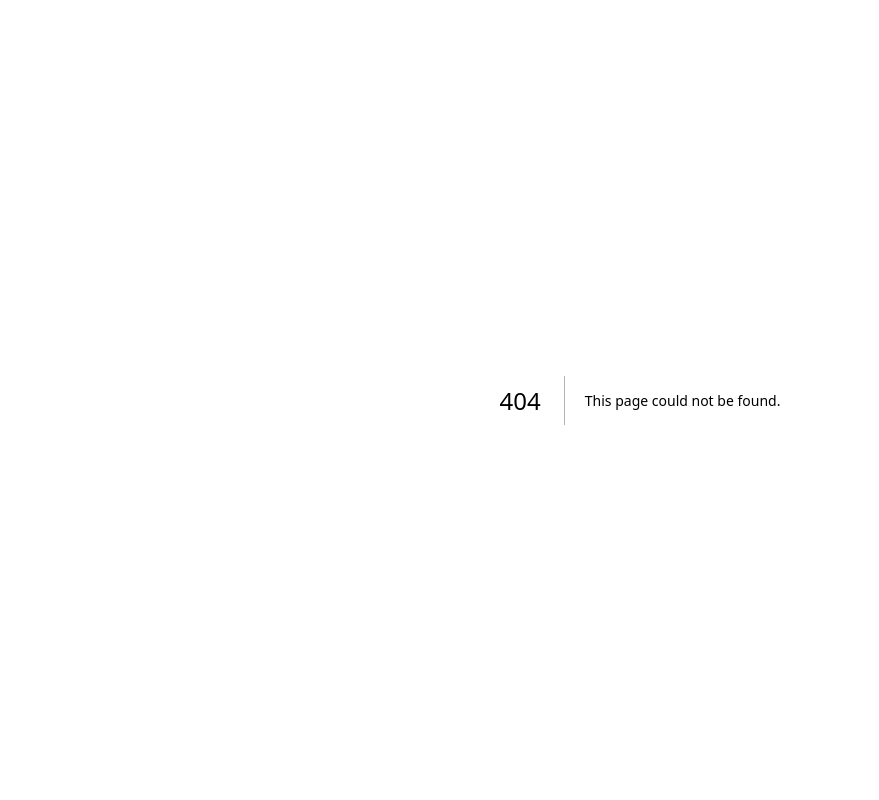
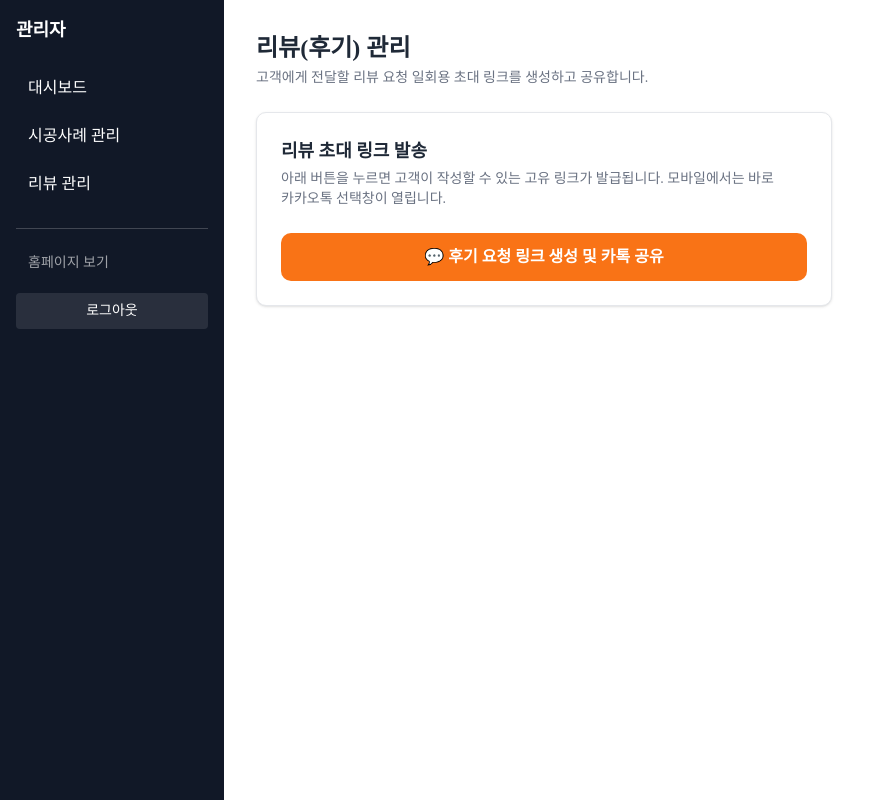
Before and after one commit to thdtmdghks/potato, a Next.js app: page /admin/reviews in a window 1280 px wide. Before the commit this address had no page. Shown: the whole page, without its empty margins (0-879 px from the left). Built offline with nearby package versions, Linux system fonts and the light colour scheme; no server answers.

Commit message:
feat(admin): add reviews generation and sharing page

```diff
--- a/src/app/admin/_components/admin-layout-client.tsx
+++ b/src/app/admin/_components/admin-layout-client.tsx
@@ -7,6 +7,7 @@ import { useMenuWithHistory } from "@/client/use-menu-with-history";
 const adminNav = [
   { href: "/admin", label: "대시보드" },
   { href: "/admin/projects", label: "시공사례 관리" },
+  { href: "/admin/reviews", label: "리뷰 관리" },
 ];
 
 export default function AdminLayoutClient({ children }: { children: React.ReactNode }) {
--- /dev/null
+++ b/src/app/admin/reviews/page.tsx
@@ -0,0 +1,96 @@
+"use client";
+
+import { useState } from "react";
+
+export default function AdminReviewsPage() {
+  const [generatedLink, setGeneratedLink] = useState("");
+  const [copied, setCopied] = useState(false);
+
+  const handleGenerateLink = async () => {
+    // 무작위 UUID 생성
+    const uuid = crypto.randomUUID();
+    const link = `${window.location.origin}/reviews/write?id=${uuid}`;
+    setGeneratedLink(link);
+    setCopied(false);
+
+    // 모바일 등 Web Share API 지원 시 바로 공유 시도
+    const shareData = {
+      title: "경산창호 시공 후기 요청",
+      text: "경산창호 시공은 만족스러우셨나요? 소중한 후기를 남겨주시면 큰 힘이 됩니다!",
+      url: link,
+    };
+
+    if (navigator.share && navigator.canShare && navigator.canShare(shareData)) {
+      try {
+        await navigator.share(shareData);
+      } catch (err) {
+        console.warn("공유 취소 또는 에러:", err);
+      }
+    } else {
+      // 데스크톱 환경에서는 클립보드에 자동 복사
+      try {
+        await navigator.clipboard.writeText(link);
+        setCopied(true);
+        setTimeout(() => setCopied(false), 2000);
+      } catch (err) {
+        console.error("클립보드 복사 실패:", err);
+      }
+    }
+  };
+
+  const handleManualCopy = async () => {
+    if (!generatedLink) return;
+    try {
+      await navigator.clipboard.writeText(generatedLink);
+      setCopied(true);
+      setTimeout(() => setCopied(false), 2000);
+    } catch (err) {
+      console.error("클립보드 복사 실패:", err);
+    }
+  };
+
+  return (
+    <div className="max-w-xl space-y-6">
+      <div>
+        <h1 className="text-navy text-2xl font-bold dark:text-white">리뷰(후기) 관리</h1>
+        <p className="mt-1 text-sm text-gray-500 dark:text-gray-400">
+          고객에게 전달할 리뷰 요청 일회용 초대 링크를 생성하고 공유합니다.
+        </p>
+      </div>
+
+      <section className="rounded-lg border border-gray-200 bg-white p-6 shadow-sm dark:border-gray-800 dark:bg-gray-900">
+        <h2 className="text-navy text-lg font-bold dark:text-white">리뷰 초대 링크 발송</h2>
+        <p className="mt-1 text-sm text-gray-500 dark:text-gray-400">
+          아래 버튼을 누르면 고객이 작성할 수 있는 고유 링크가 발급됩니다. 모바일에서는 바로
+          카카오톡 선택창이 열립니다.
+        </p>
+
+        <div className="mt-6">
+          <button
+            onClick={handleGenerateLink}
+            className="bg-accent hover:bg-accent-dark flex w-full items-center justify-center gap-2 rounded-lg py-3 font-semibold text-white transition-colors"
+          >
+            💬 후기 요청 링크 생성 및 카톡 공유
+          </button>
+        </div>
+
+        {generatedLink && (
+          <div className="mt-6 space-y-3">
+            <div className="rounded-lg bg-gray-50 p-3 dark:bg-gray-800">
+              <p className="text-xs font-semibold text-gray-400">생성된 링크</p>
+              <p className="mt-1 font-mono text-sm break-all text-gray-700 dark:text-gray-300">
+                {generatedLink}
+              </p>
+            </div>
+            <button
+              onClick={handleManualCopy}
+              className="bg-navy hover:bg-navy-light flex w-full items-center justify-center gap-2 rounded-lg py-2 text-sm font-semibold text-white transition-colors"
+            >
+              {copied ? "✅ 링크 복사 완료!" : "📋 링크 수동 복사"}
+            </button>
+          </div>
+        )}
+      </section>
+    </div>
+  );
+}
--- a/src/auth.ts
+++ b/src/auth.ts
@@ -28,6 +28,8 @@ export const { handlers, signIn, signOut, auth } = NextAuth({
   },
   callbacks: {
     async jwt({ token, account, profile }) {
+      // console.log("JWT Callback - token:", token);
+      // console.log("JWT Callback - account:", account, "profile:", profile);
       if (account?.provider === "kakao") {
         token.kakaoId = account.providerAccountId;
         const kakaoProfile = (
```
Also changed, not shown: 1 other file (tests, documents, lock files or other folders).
